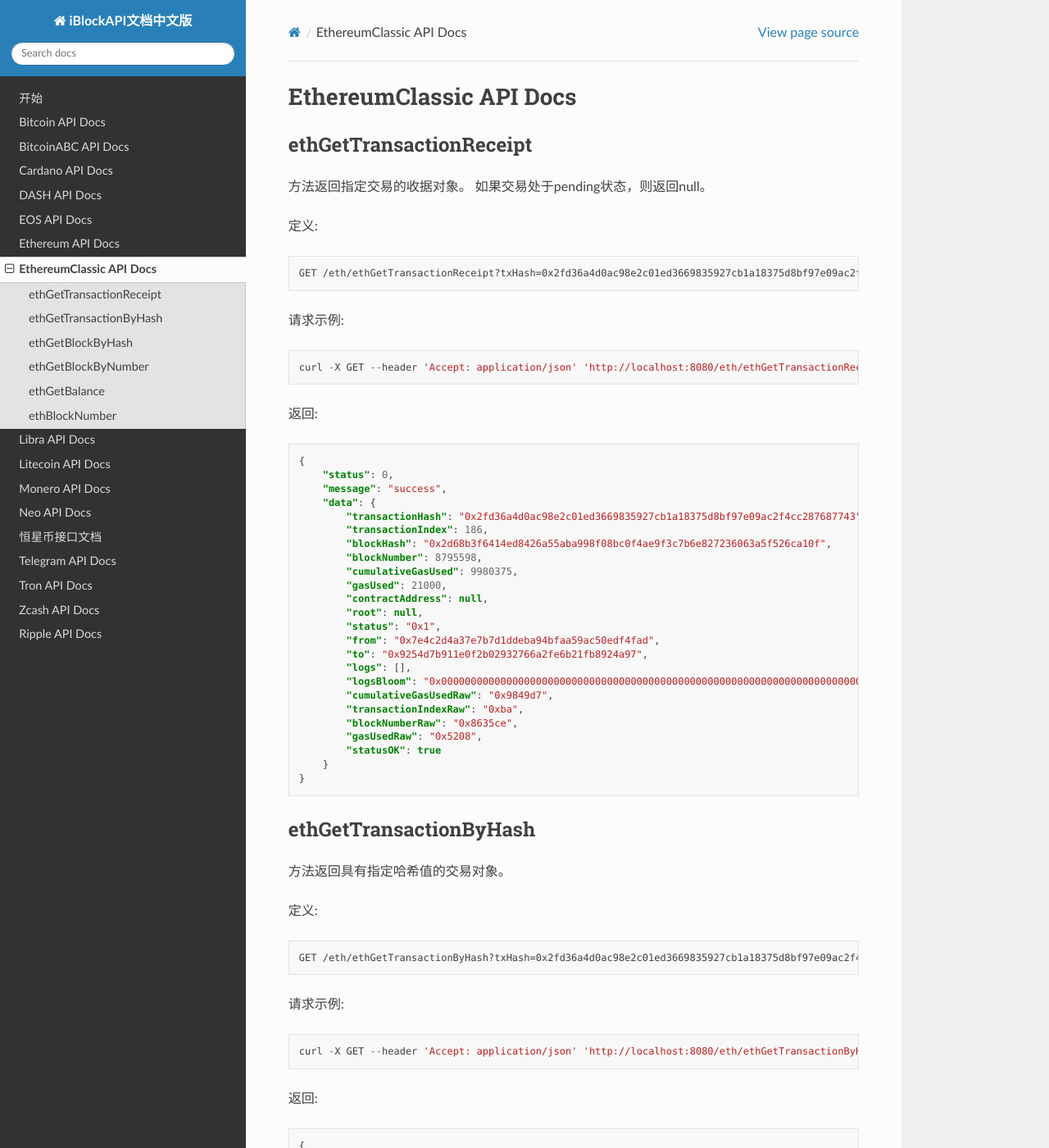
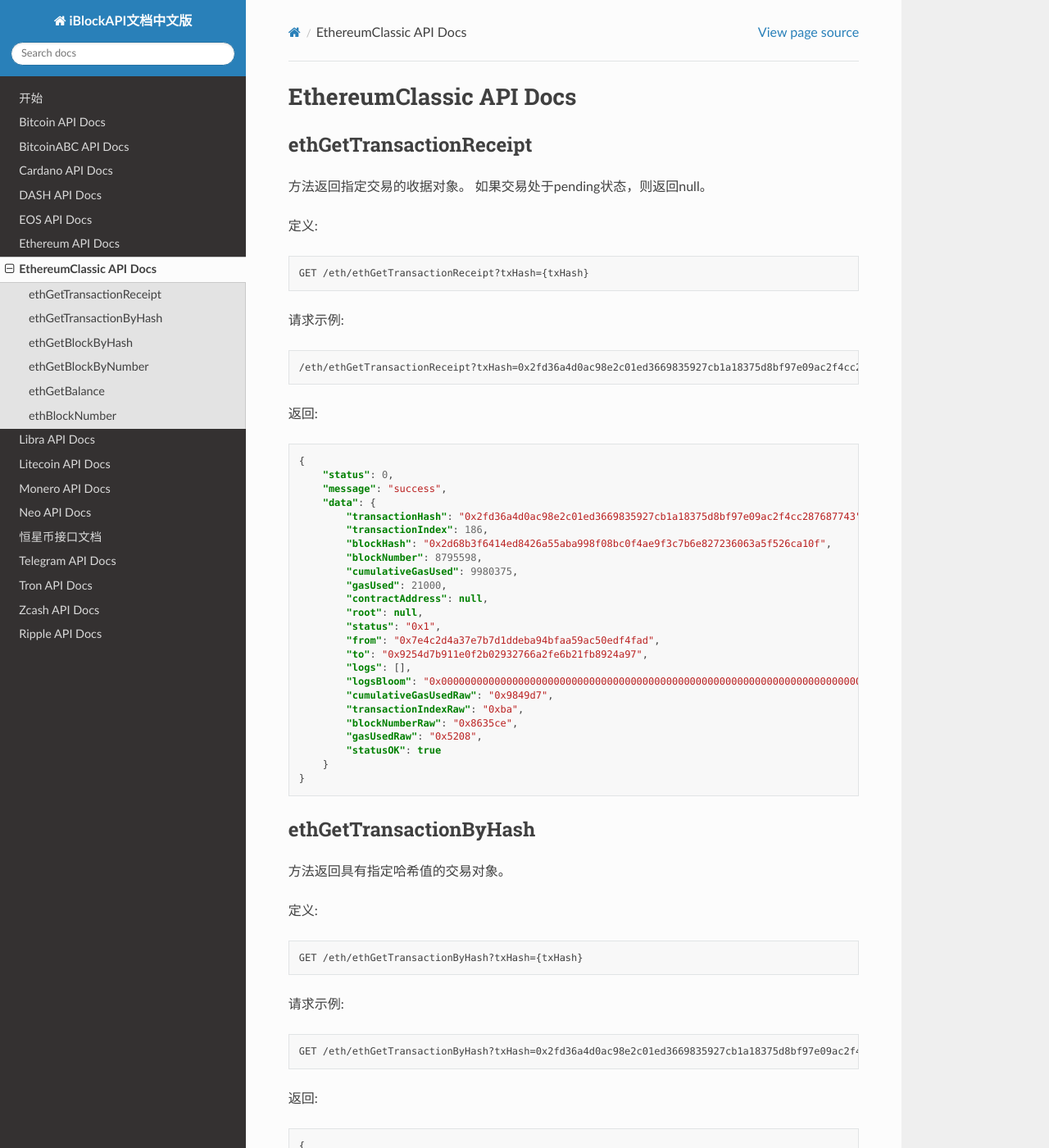
Before and after one commit to iBlockAPI/API-Docs-CN, a Sphinx documentation site: the page built from source/ethereumclassic.rst, in a window 1280 px wide and 1400 px high. Shown: the whole window at 82% size. Built offline with Sphinx 7.4.7 and the Read the Docs theme 2.0.0, drawn with Linux system fonts in a browser that asks for light colours; some of the changed text lies outside the part shown.

Commit message:
ETH,ETC 更新

```diff
--- a/source/ethereumclassic.rst
+++ b/source/ethereumclassic.rst
@@ -7,11 +7,11 @@
 
 定义::
 
-    GET /eth/ethGetTransactionReceipt?txHash=0x2fd36a4d0ac98e2c01ed3669835927cb1a18375d8bf97e09ac2f4cc287687743
+    GET /eth/ethGetTransactionReceipt?txHash={txHash}
 
 请求示例::
 
-    curl -X GET --header 'Accept: application/json' 'http://localhost:8080/eth/ethGetTransactionReceipt?txHash=0x2fd36a4d0ac98e2c01ed3669835927cb1a18375d8bf97e09ac2f4cc287687743'
+    /eth/ethGetTransactionReceipt?txHash=0x2fd36a4d0ac98e2c01ed3669835927cb1a18375d8bf97e09ac2f4cc287687743
 
 返回:
 
@@ -49,11 +49,11 @@
 
 定义::
 
-    GET /eth/ethGetTransactionByHash?txHash=0x2fd36a4d0ac98e2c01ed3669835927cb1a18375d8bf97e09ac2f4cc287687743
+    GET /eth/ethGetTransactionByHash?txHash={txHash}
 
 请求示例::
 
-    curl -X GET --header 'Accept: application/json' 'http://localhost:8080/eth/ethGetTransactionByHash?txHash=0x2fd36a4d0ac98e2c01ed3669835927cb1a18375d8bf97e09ac2f4cc287687743'
+    GET /eth/ethGetTransactionByHash?txHash=0x2fd36a4d0ac98e2c01ed3669835927cb1a18375d8bf97e09ac2f4cc287687743
 
 返回:
 
@@ -128,11 +128,11 @@
 
 定义::
 
-    GET /eth/ethGetBlockByHash?txHash=0x9de9fa4172199ad230af553ac26ffa6b10f2d896d61a5e71f3f30dea5da62d65
+    GET /eth/ethGetBlockByHash?txHash={txHash}
 
 请求示例::
 
-    curl -X GET --header 'Accept: application/json' 'http://localhost:8080/eth/ethGetBlockByHash?txHash=0x9de9fa4172199ad230af553ac26ffa6b10f2d896d61a5e71f3f30dea5da62d65'
+    GET /eth/ethGetBlockByHash?txHash=0x9de9fa4172199ad230af553ac26ffa6b10f2d896d61a5e71f3f30dea5da62d65
 
 返回:
 
@@ -233,11 +233,11 @@
 
 定义::
 
-    GET /eth/ethGetBlockByNumber?number=8795764
+    GET /eth/ethGetBlockByNumber?number={number}
 
 请求示例::
 
-    curl -X GET --header 'Accept: application/json' 'http://localhost:8080/eth/ethGetBlockByNumber?number=8795764'
+    GET /eth/ethGetBlockByNumber?number=8795764
 
 返回:
 
@@ -338,11 +338,11 @@
 
 定义::
 
-    GET /eth/ethGetBalance?address=0xea674fdde714fd979de3edf0f56aa9716b898ec8
+    GET /eth/ethGetBalance?address={address}
 
 请求示例::
 
-    curl -X GET --header 'Accept: application/json' 'http://localhost:8080/eth/ethGetBalance?address=0xea674fdde714fd979de3edf0f56aa9716b898ec8'
+    GET /eth/ethGetBalance?address=0xea674fdde714fd979de3edf0f56aa9716b898ec8
 
 返回:
 
@@ -365,7 +365,7 @@
 
 请求示例::
 
-    curl -X GET --header 'Accept: application/json' 'http://localhost:8080/eth/ethBlockNumber'
+    GET /eth/ethBlockNumber
 
 返回:
 
```
Also changed, not shown: source/ethereum.rst (+11 -11 lines).
